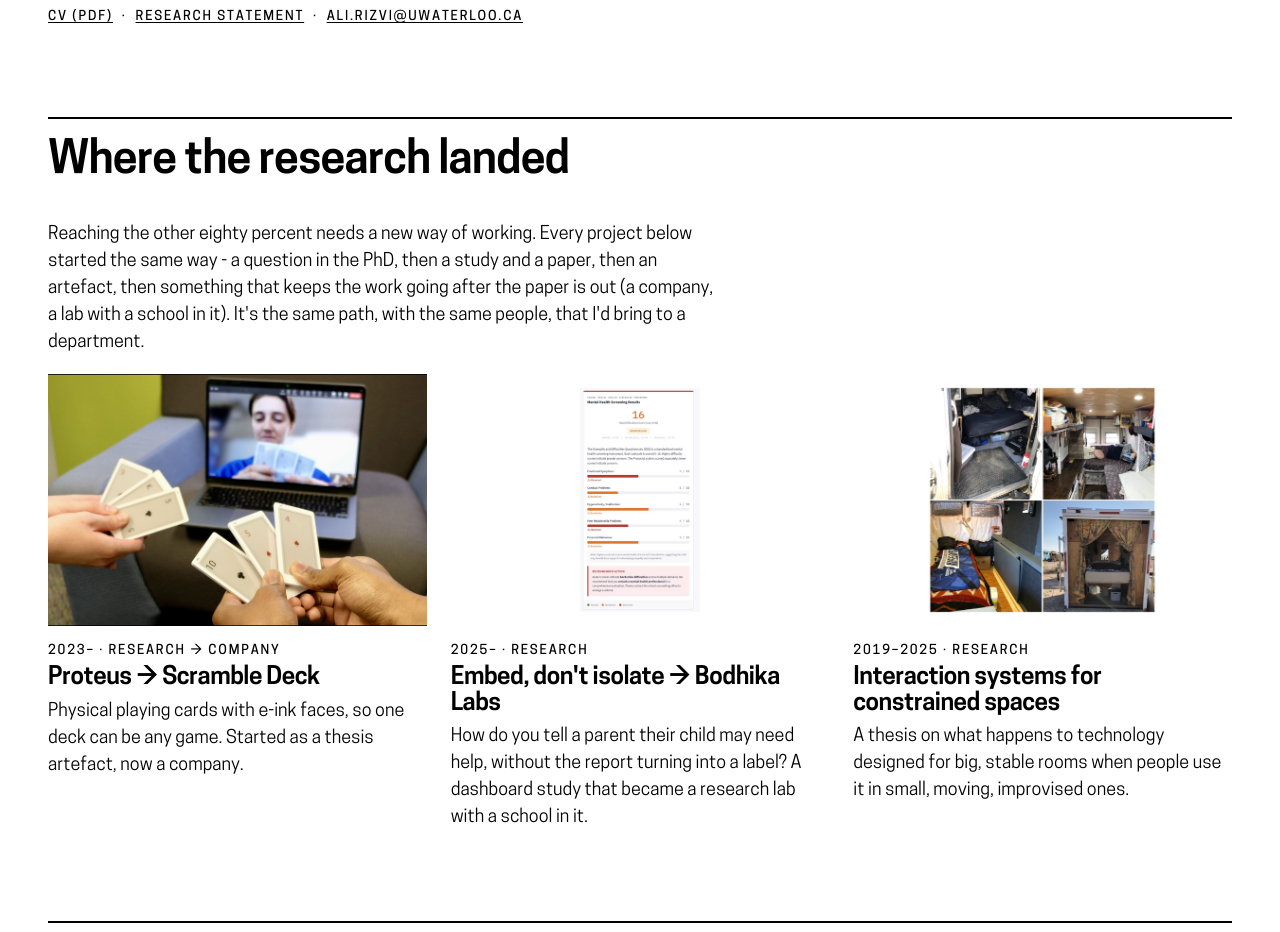
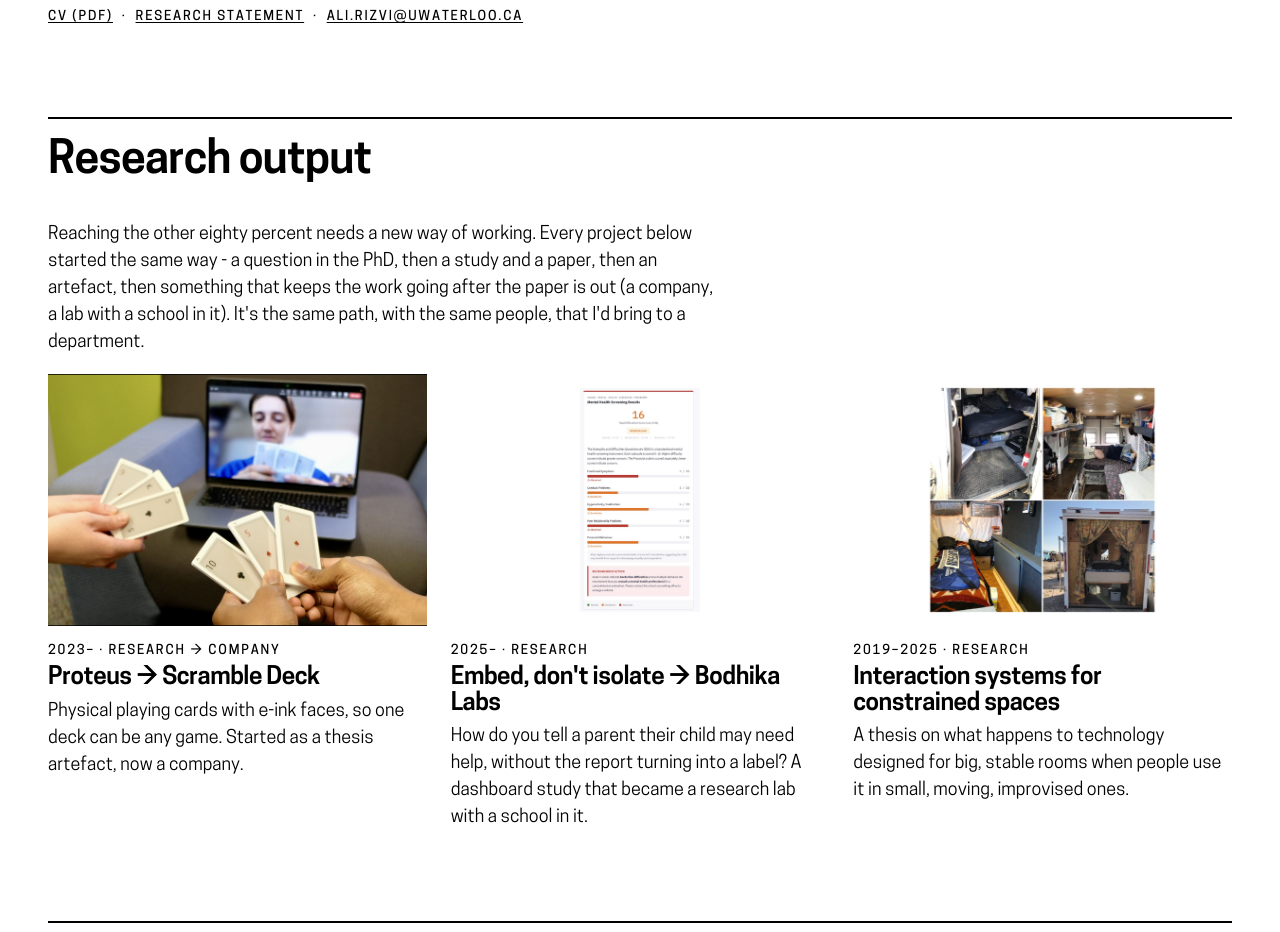
Before and after one commit to ahr2124/arizvi-com, an Astro site: page / in a window 1280 px wide. Shown: the part 800-1732 px from the top of the page. Built offline with nearby package versions, Linux system fonts and the light colour scheme; Astro itself is replaced by a stand-in of ours.

Commit message:
Home: Research output
Co-Authored-By: Claude Fable 5.1 <noreply@anthropic.com>

```diff
--- a/src/pages/index.astro
+++ b/src/pages/index.astro
@@ -35,7 +35,7 @@ const news = [
     </div>
   </section>
 
-  <Section title="Where the research landed">
+  <Section title="Research output">
     <div class="grid"><p class="span-8">Reaching the other eighty percent needs a new way of working. Every project below started the same way - a question in the PhD, then a study and a paper, then an artefact, then something that keeps the work going after the paper is out (a company, a lab with a school in it). It's the same path, with the same people, that I'd bring to a department.</p></div>
     <Exhibits />
   </Section>
```
